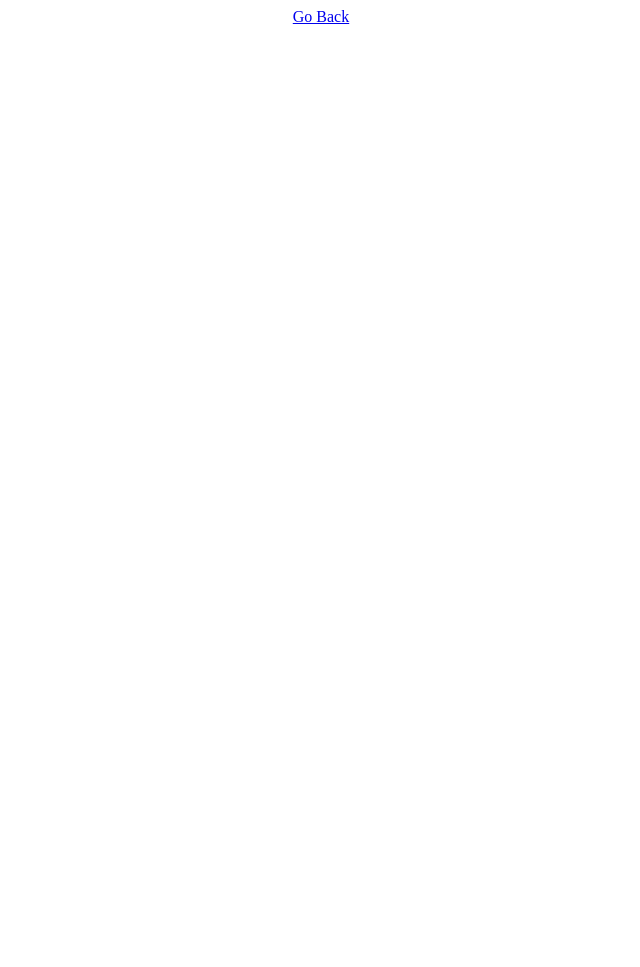
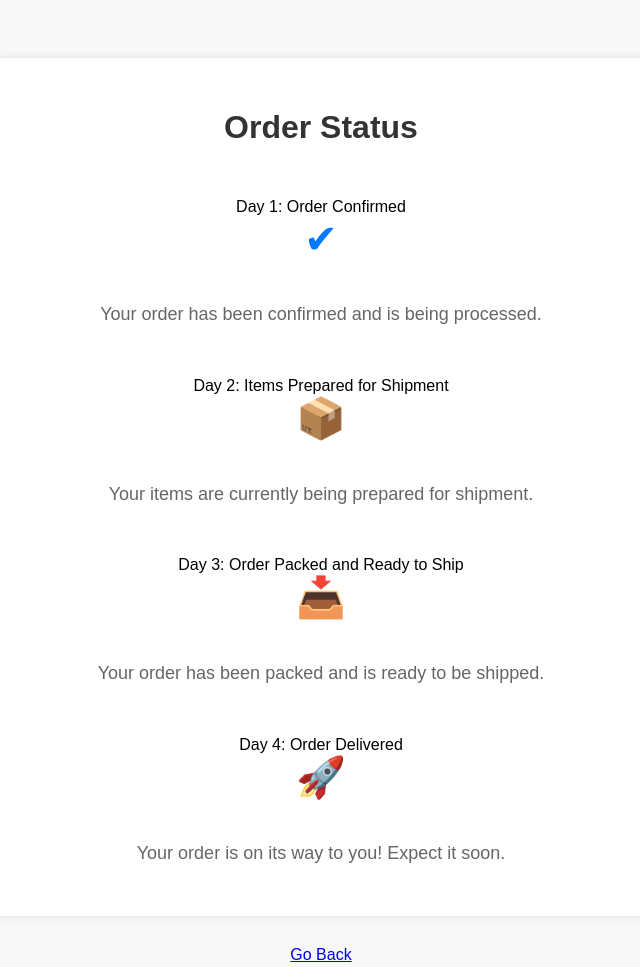
Before and after one commit to Marjon143/it28-ecommerce-m-judilla, a plain HTML site: page logistics.html in a window 1280 px wide. Shown: the whole page, without its empty margins (319-959 px from the left). Before the commit the page ends 800 px from the top, so only its background shows below. Drawn offline with Linux system fonts and the light colour scheme.

Commit message:
added logistics

```diff
--- a/logistics.html
+++ b/logistics.html
@@ -1,3 +1,78 @@
-<div class="go back" style="text-align: center;">
-    <a href="index.html">Go Back</a>
-</div>
+    <!DOCTYPE html>
+    <html lang="en">
+    <head>
+    <meta charset="UTF-8">
+    <meta name="viewport" content="width=device-width, initial-scale=1.0">
+    <title>Order Status</title>
+    <style>
+    body {
+        font-family: Arial, sans-serif;
+        background-color: #f8f8f8;
+        text-align: center;
+        padding: 50px;
+    }
+    .status-container {
+        max-width: 600px;
+        margin: 0 auto;
+        background-color: #fff;
+        border-radius: 10px;
+        padding: 30px;
+        box-shadow: 0 0 10px rgba(0, 0, 0, 0.1);
+        display: flex;
+        flex-direction: column;
+        align-items: center;
+    }
+    h1 {
+        color: #333;
+    }
+    p {
+        color: #666;
+        font-size: 18px;
+        line-height: 1.6;
+    }
+    .status {
+        margin-top: 30px;
+        display: flex;
+        flex-direction: column;
+        align-items: center;
+    }
+    .status-icon {
+        font-size: 40px;
+        color: #007bff;
+        margin-bottom: 20px;
+    }
+    .go-back {
+        margin-top: 30px;
+        text-align: center;
+    }
+    </style>
+    </head>
+    <body>
+    <div class="status-container">
+        <h1>Order Status</h1>
+        <div class="status">
+            <div class="timeline-item">Day 1: Order Confirmed</div>
+        <div class="status-icon">&#x2714;</div>
+        <p>Your order has been confirmed and is being processed.</p>
+        </div>
+        <div class="status">
+            <div class="timeline-item">Day 2: Items Prepared for Shipment</div>
+        <div class="status-icon">&#x1f4e6;</div>
+        <p>Your items are currently being prepared for shipment.</p>
+        </div>
+        <div class="status">
+            <div class="timeline-item">Day 3: Order Packed and Ready to Ship</div>
+        <div class="status-icon">&#x1f4e5;</div>
+        <p>Your order has been packed and is ready to be shipped.</p>
+        </div>
+        <div class="status">
+            <div class="timeline-item">Day 4: Order Delivered</div>
+        <div class="status-icon">&#x1f680;</div>
+        <p>Your order is on its way to you! Expect it soon.</p>
+        </div>
+    </div>
+    <div class="go-back">
+        <a href="index.html">Go Back</a>
+    </div>
+    </body>
+    </html>
```
Also changed, not shown: payment.html (+4 -2 lines).
